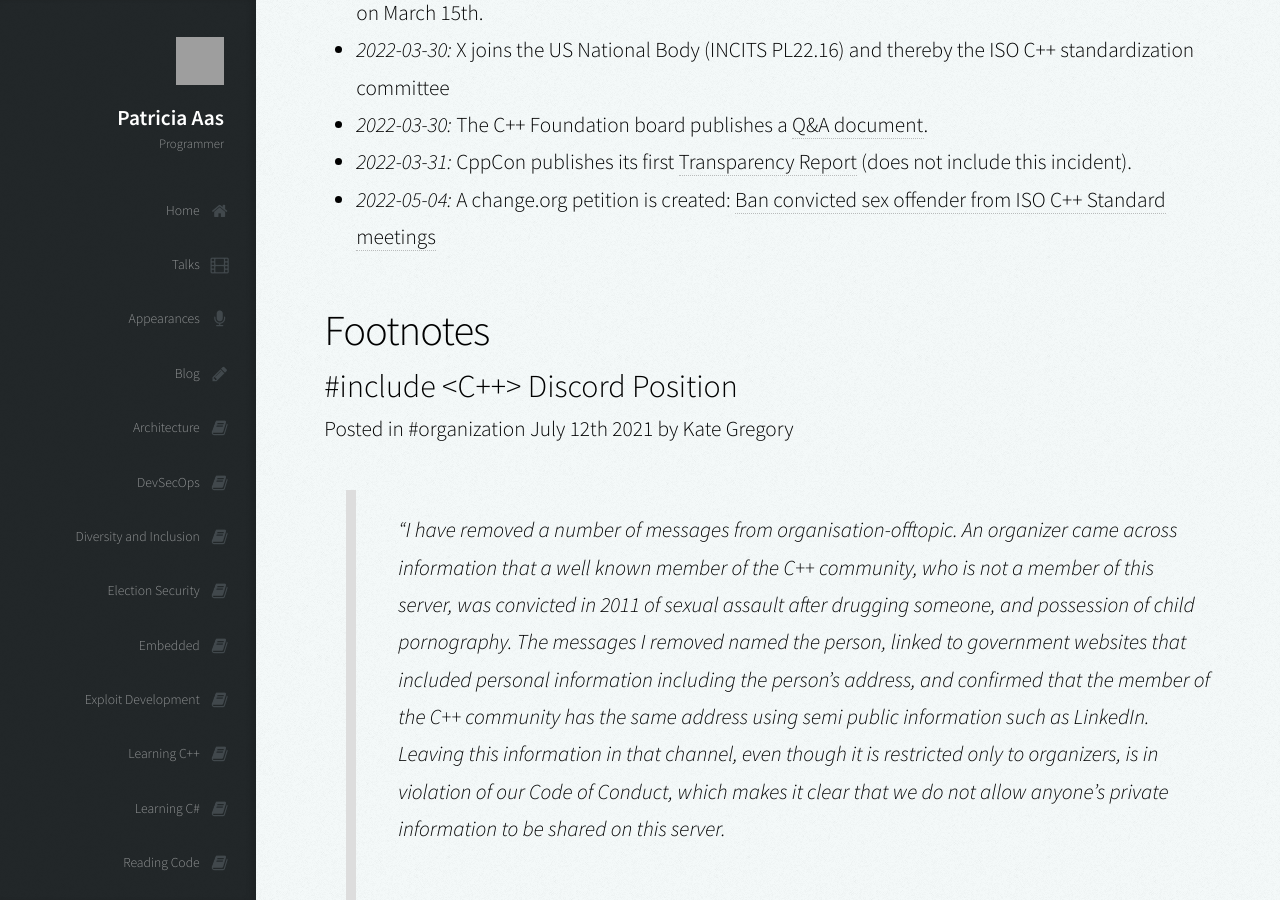
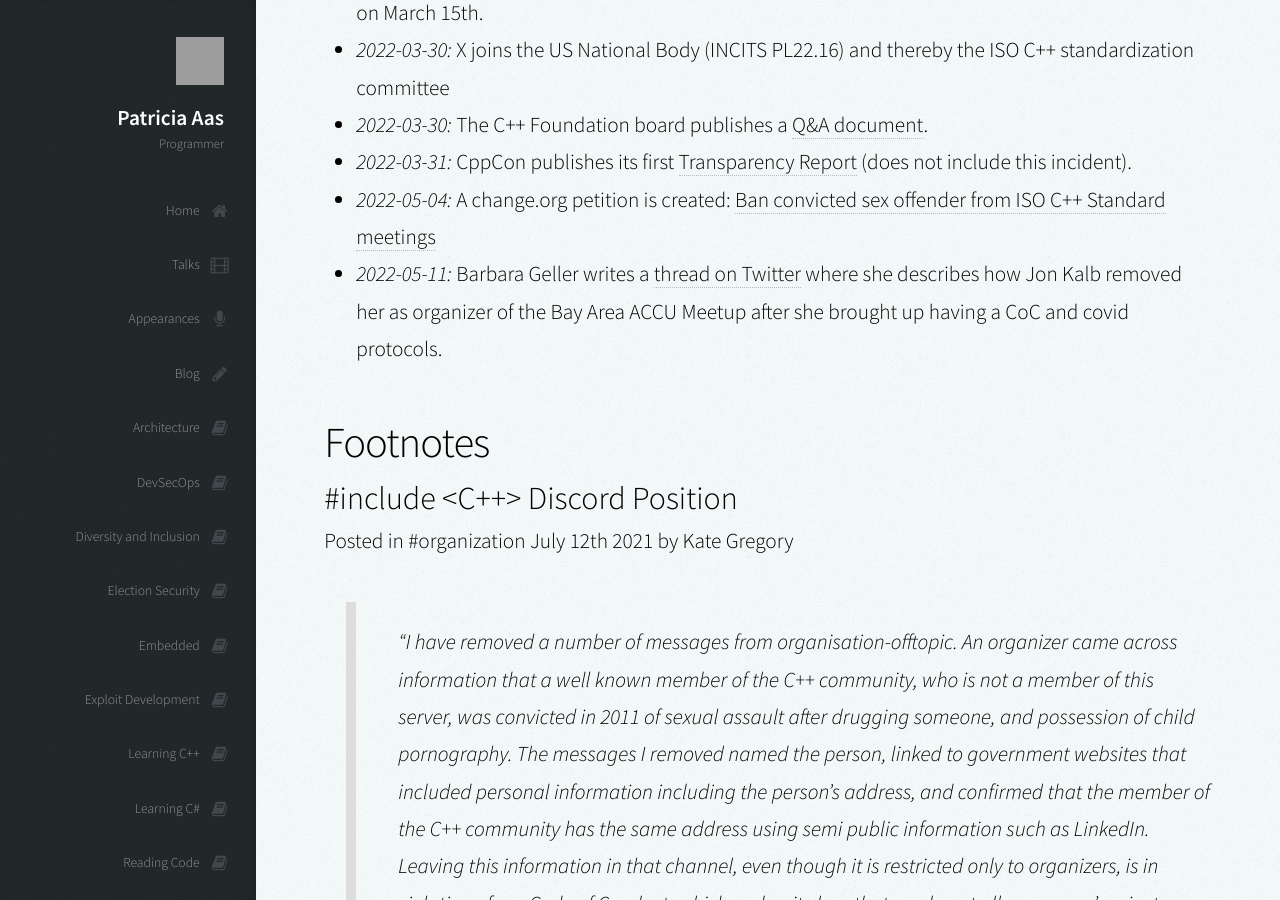
Before and after one commit to patricia-gallardo/patricia-gallardo.github.io, a Jekyll site: the page built from _posts/2022-03-08-proposed-cppcon_safety__transparency_report.md, in a window 1280 px wide and 900 px high, scrolled down 6229 px. Built offline with Jekyll 4.4.1, drawn with Linux system fonts in a browser that asks for light colours; nearby versions of some CDN libraries; grey boxes are pictures that could not be loaded.

Commit message:
Update 2022-03-08-proposed-cppcon_safety__transparency_report.md

```diff
--- a/_posts/2022-03-08-proposed-cppcon_safety__transparency_report.md
+++ b/_posts/2022-03-08-proposed-cppcon_safety__transparency_report.md
@@ -155,6 +155,8 @@ only restriction was that they would not be allowed to resume their former organ
 * *2022-03-30:* The C++ Foundation board publishes a [Q&A document][8].
 * *2022-03-31:* CppCon publishes its first [Transparency Report][9] (does not include this incident).
 * *2022-05-04:* A change.org petition is created: [Ban convicted sex offender from ISO C++ Standard meetings][11]
+* *2022-05-11:* Barbara Geller writes a [thread on Twitter][12] where she describes how Jon Kalb removed her as organizer
+  of the Bay Area ACCU Meetup after she brought up having a CoC and covid protocols.
 
 ## Footnotes
 
```
Also changed, not shown: other parts of _posts/2022-03-08-proposed-cppcon_safety__transparency_report.md (+1 -0 lines).
